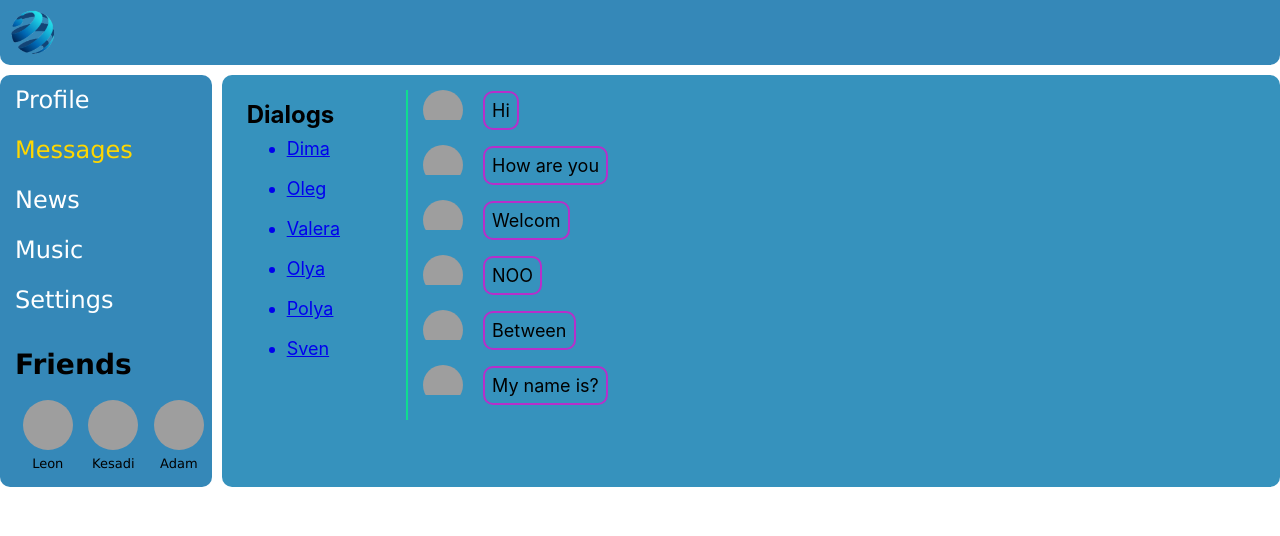
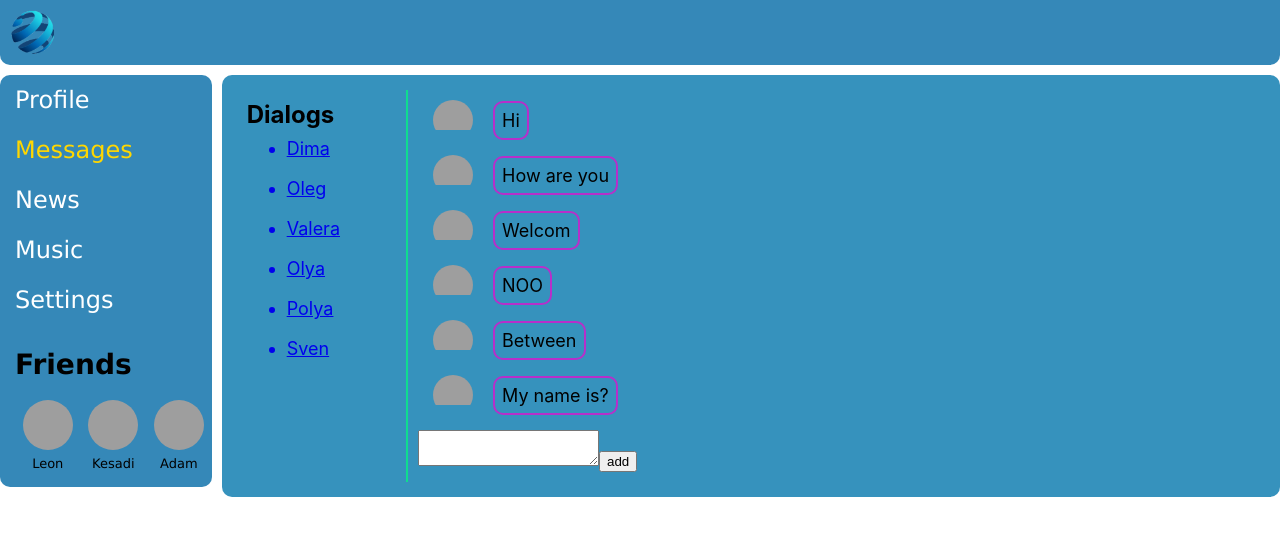
Before and after one commit to NAVIch0k/react, a React (Create React App) app: page /dialogs in a window 1280 px wide. Shown: the top 536 px of the page. Built offline with nearby package versions, Linux system fonts and the light colour scheme; grey boxes are pictures that could not be loaded.

Commit message:
les32(callback)

```diff
--- a/src/App.js
+++ b/src/App.js
@@ -17,7 +17,7 @@ const App = (props) => {
       <div className='content'>
         <Routes>
           <Route path='/dialogs/*' element={<Dialogs state={props.state.dialogs_page} />} />
-          <Route path='/profile/*' element={<Profile state={props.state.profile_page} />} />
+          <Route path='/profile/*' element={<Profile state={props.state.profile_page} profile_post={props.profile_post}/>} />
           <Route path='/news/*' element={<News />} />
           <Route path='/settings/*' element={<Settings />} />
           <Route path='/music/*' element={<Music />} />
@@ -26,6 +26,5 @@ const App = (props) => {
     </div>
   );
 }
-//ok
 
 export default App;
--- a/src/components/Dialogs/Dialogs.jsx
+++ b/src/components/Dialogs/Dialogs.jsx
@@ -11,6 +11,11 @@ const Dialogs = (props) => {
     let Messages_Element = props.state.messages.map(
         m => <Message message={m.message} />
     )
+    let message = React.createRef()
+    let add_message = () => {
+        let text = message.current.value
+        alert(text)
+    }
     return (
         <div className={s.dialogs}>
             <div className={s.dialogs_item}>
@@ -19,8 +24,10 @@ const Dialogs = (props) => {
                     {Dialogs_Element}
                 </ul>
             </div>
-            <div className={s.Messages}>
+            <div className={s.messages}>
                 {Messages_Element}
+                <textarea ref={message}></textarea>
+                <button onClick={add_message}>add</button>
             </div>
         </div>
     )
--- a/src/components/Dialogs/Dialogs.module.css
+++ b/src/components/Dialogs/Dialogs.module.css
@@ -13,6 +13,4 @@
 }
 .messages{
     padding: 10px;
-    display: flex;
-    flex-direction: column;
 }
--- a/src/components/Profile/MyPost/MyPost.jsx
+++ b/src/components/Profile/MyPost/MyPost.jsx
@@ -6,16 +6,25 @@ import Post from './Posts/Post'
 
 
 const MyPost = (props) => {
+    console.log(props)
     let Posts_Element=props.posts.map(
         p=> <Post text={p.message} like={p.likes_count}/>
 
     )
+
+    let new_post_element=React.createRef()
+
+    let add_post=()=>{
+        let text=new_post_element.current.value;
+        props.add_post(text)
+    }
+
     return (
         <div>
             <h3>My Posts</h3>
             <div>
-                <textarea></textarea>
-                <button>Add Post</button>
+                <textarea ref={new_post_element}></textarea>
+                <button onClick={add_post}>Add Post</button>
             </div>
             <div className={s.content_MyPost}>
                 {Posts_Element}
--- a/src/components/Profile/Profile.jsx
+++ b/src/components/Profile/Profile.jsx
@@ -6,7 +6,7 @@ const Profile = (props) => {
     return (
         <div >
             <Profile_info/>
-            <MyPost posts={props.state.posts}/>
+            <MyPost posts={props.state.posts} add_post={props.profile_post}/>
         </div>
     )
 }
--- a/src/index.js
+++ b/src/index.js
@@ -4,12 +4,13 @@ import './index.css';
 import App from './App';
 import reportWebVitals from './reportWebVitals';
 import state from './redux/state'
+import { add_post } from './redux/state';
 import { BrowserRouter} from 'react-router-dom';
 
 ReactDOM.render(
   <BrowserRouter>
     <React.StrictMode>
-      <App state={state} />
+      <App state={state} profile_post={add_post} />
     </React.StrictMode>
   </BrowserRouter>,
   document.getElementById('root')
--- a/src/redux/state.js
+++ b/src/redux/state.js
@@ -33,4 +33,13 @@ let state = {
   }
 }
 
+export let add_post=(post_message)=>{
+  let new_post={
+    id:4,
+    message: post_message,
+    likes_count:100
+  }
+  state.profile_page.posts.push(new_post)
+}
+
 export default state;
```
Also changed, not shown: 1 other file (tests, documents, lock files or other folders).
